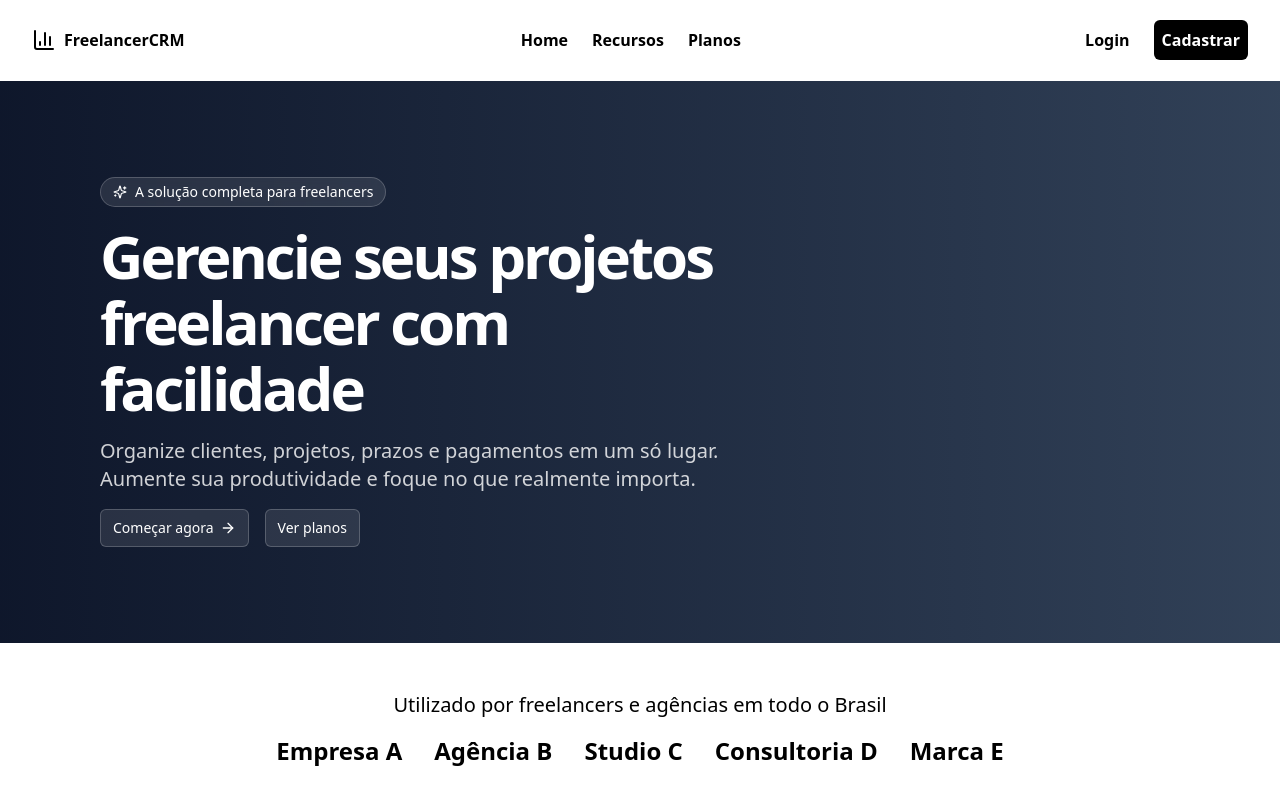
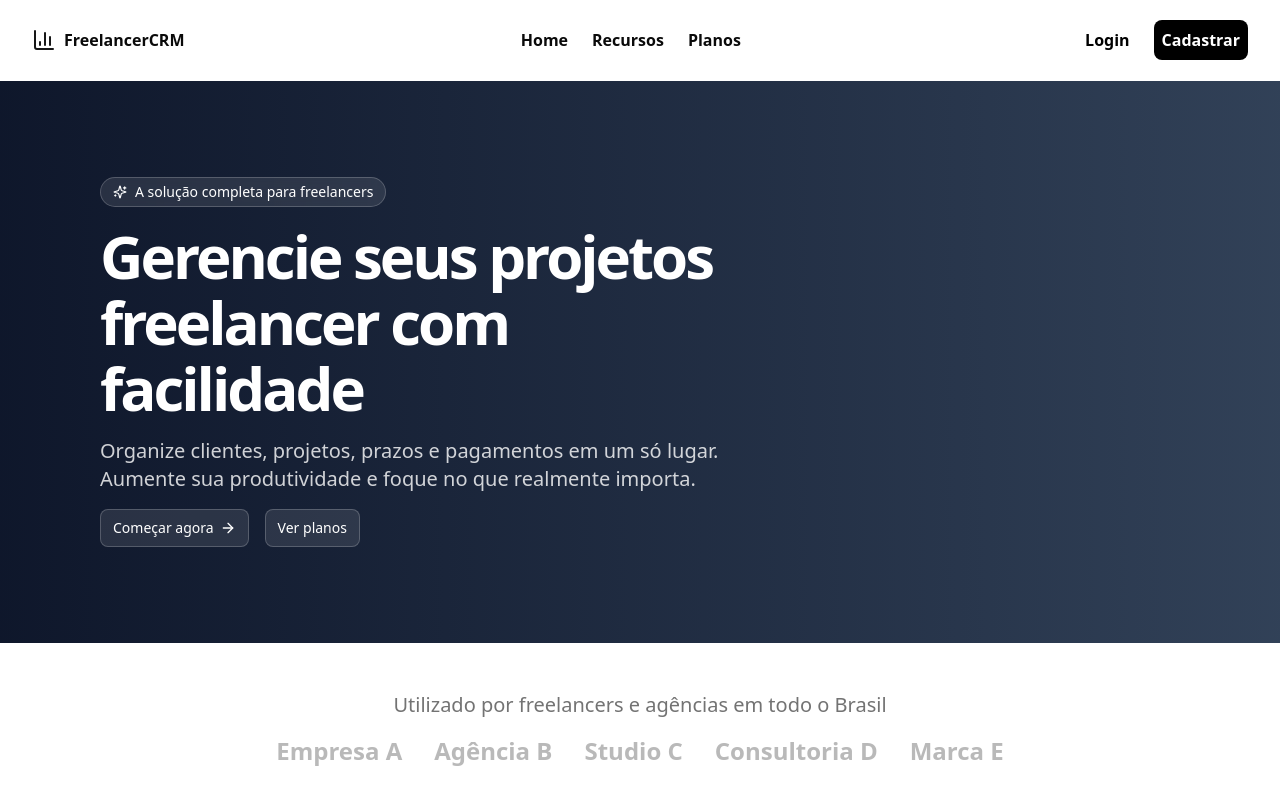
Before and after one commit to guilhermelr291/Hackaton---Team04Codebuilders, a React (Vite) app in the folder Frontend/: page / in a window 1280 px wide. Shown: the top 800 px of the page. Built offline with nearby package versions, Linux system fonts and the light colour scheme.

Commit message:
:wastebasket: remove: Removido css e adicionado tailwind css

```diff
--- a/Frontend/src/assets/css/index.css
+++ b/Frontend/src/assets/css/index.css
@@ -1 +1,120 @@
-@import "tailwindcss";
+ @import "tailwindcss";
+@import "tw-animate-css";
+
+@custom-variant dark (&:is(.dark *));
+
+:root {
+  --radius: 0.625rem;
+  --background: oklch(1 0 0);
+  --foreground: oklch(0.145 0 0);
+  --card: oklch(1 0 0);
+  --card-foreground: oklch(0.145 0 0);
+  --popover: oklch(1 0 0);
+  --popover-foreground: oklch(0.145 0 0);
+  --primary: oklch(0.205 0 0);
+  --primary-foreground: oklch(0.985 0 0);
+  --secondary: oklch(0.97 0 0);
+  --secondary-foreground: oklch(0.205 0 0);
+  --muted: oklch(0.97 0 0);
+  --muted-foreground: oklch(0.556 0 0);
+  --accent: oklch(0.97 0 0);
+  --accent-foreground: oklch(0.205 0 0);
+  --destructive: oklch(0.577 0.245 27.325);
+  --border: oklch(0.922 0 0);
+  --input: oklch(0.922 0 0);
+  --ring: oklch(0.708 0 0);
+  --chart-1: oklch(0.646 0.222 41.116);
+  --chart-2: oklch(0.6 0.118 184.704);
+  --chart-3: oklch(0.398 0.07 227.392);
+  --chart-4: oklch(0.828 0.189 84.429);
+  --chart-5: oklch(0.769 0.188 70.08);
+  --sidebar: oklch(0.985 0 0);
+  --sidebar-foreground: oklch(0.145 0 0);
+  --sidebar-primary: oklch(0.205 0 0);
+  --sidebar-primary-foreground: oklch(0.985 0 0);
+  --sidebar-accent: oklch(0.97 0 0);
+  --sidebar-accent-foreground: oklch(0.205 0 0);
+  --sidebar-border: oklch(0.922 0 0);
+  --sidebar-ring: oklch(0.708 0 0);
+}
+
+.dark {
+  --background: oklch(0.145 0 0);
+  --foreground: oklch(0.985 0 0);
+  --card: oklch(0.205 0 0);
+  --card-foreground: oklch(0.985 0 0);
+  --popover: oklch(0.205 0 0);
+  --popover-foreground: oklch(0.985 0 0);
+  --primary: oklch(0.922 0 0);
+  --primary-foreground: oklch(0.205 0 0);
+  --secondary: oklch(0.269 0 0);
+  --secondary-foreground: oklch(0.985 0 0);
+  --muted: oklch(0.269 0 0);
+  --muted-foreground: oklch(0.708 0 0);
+  --accent: oklch(0.269 0 0);
+  --accent-foreground: oklch(0.985 0 0);
+  --destructive: oklch(0.704 0.191 22.216);
+  --border: oklch(1 0 0 / 10%);
+  --input: oklch(1 0 0 / 15%);
+  --ring: oklch(0.556 0 0);
+  --chart-1: oklch(0.488 0.243 264.376);
+  --chart-2: oklch(0.696 0.17 162.48);
+  --chart-3: oklch(0.769 0.188 70.08);
+  --chart-4: oklch(0.627 0.265 303.9);
+  --chart-5: oklch(0.645 0.246 16.439);
+  --sidebar: oklch(0.205 0 0);
+  --sidebar-foreground: oklch(0.985 0 0);
+  --sidebar-primary: oklch(0.488 0.243 264.376);
+  --sidebar-primary-foreground: oklch(0.985 0 0);
+  --sidebar-accent: oklch(0.269 0 0);
+  --sidebar-accent-foreground: oklch(0.985 0 0);
+  --sidebar-border: oklch(1 0 0 / 10%);
+  --sidebar-ring: oklch(0.556 0 0);
+}
+
+@theme inline {
+  --radius-sm: calc(var(--radius) - 4px);
+  --radius-md: calc(var(--radius) - 2px);
+  --radius-lg: var(--radius);
+  --radius-xl: calc(var(--radius) + 4px);
+  --color-background: var(--background);
+  --color-foreground: var(--foreground);
+  --color-card: var(--card);
+  --color-card-foreground: var(--card-foreground);
+  --color-popover: var(--popover);
+  --color-popover-foreground: var(--popover-foreground);
+  --color-primary: var(--primary);
+  --color-primary-foreground: var(--primary-foreground);
+  --color-secondary: var(--secondary);
+  --color-secondary-foreground: var(--secondary-foreground);
+  --color-muted: var(--muted);
+  --color-muted-foreground: var(--muted-foreground);
+  --color-accent: var(--accent);
+  --color-accent-foreground: var(--accent-foreground);
+  --color-destructive: var(--destructive);
+  --color-border: var(--border);
+  --color-input: var(--input);
+  --color-ring: var(--ring);
+  --color-chart-1: var(--chart-1);
+  --color-chart-2: var(--chart-2);
+  --color-chart-3: var(--chart-3);
+  --color-chart-4: var(--chart-4);
+  --color-chart-5: var(--chart-5);
+  --color-sidebar: var(--sidebar);
+  --color-sidebar-foreground: var(--sidebar-foreground);
+  --color-sidebar-primary: var(--sidebar-primary);
+  --color-sidebar-primary-foreground: var(--sidebar-primary-foreground);
+  --color-sidebar-accent: var(--sidebar-accent);
+  --color-sidebar-accent-foreground: var(--sidebar-accent-foreground);
+  --color-sidebar-border: var(--sidebar-border);
+  --color-sidebar-ring: var(--sidebar-ring);
+}
+
+@layer base {
+  * {
+    @apply border-border outline-ring/50;
+  }
+  body {
+    @apply bg-background text-foreground;
+  }
+}
```
